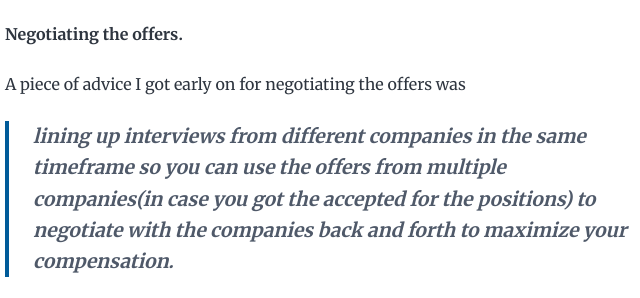
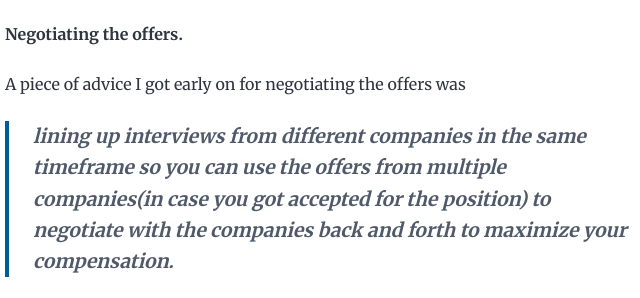
Before and after one commit to zuckpa1999/zuck-blog-v3, a Gatsby site: page /recap-how-i-landed-my-1st-dev-job-in-thailand/ in a window 1280 px wide. Shown: the part 7721-8019 px from the top of the page, 319-959 px from the left. Built offline with nearby package versions, Linux system fonts and the light colour scheme; Gatsby itself is replaced by a stand-in of ours.

Commit message:
Update Blog “recap-how-i-landed-my-1st-dev-job-in-thailand”

```diff
--- a/content/blog/recap-how-i-landed-my-1st-dev-job-in-thailand.md
+++ b/content/blog/recap-how-i-landed-my-1st-dev-job-in-thailand.md
@@ -180,7 +180,7 @@
 
 <br/>
 
->  ***lining up interviews from different companies in the same timeframe so you can use the offers from multiple companies(in case you got the accepted for the positions) to negotiate with the companies back and forth to maximize your compensation.***
+>  ***lining up interviews from different companies in the same timeframe so you can use the offers from multiple companies(in case you got accepted for the position) to negotiate with the companies back and forth to maximize your compensation.***
 
 <br/>
 
```
